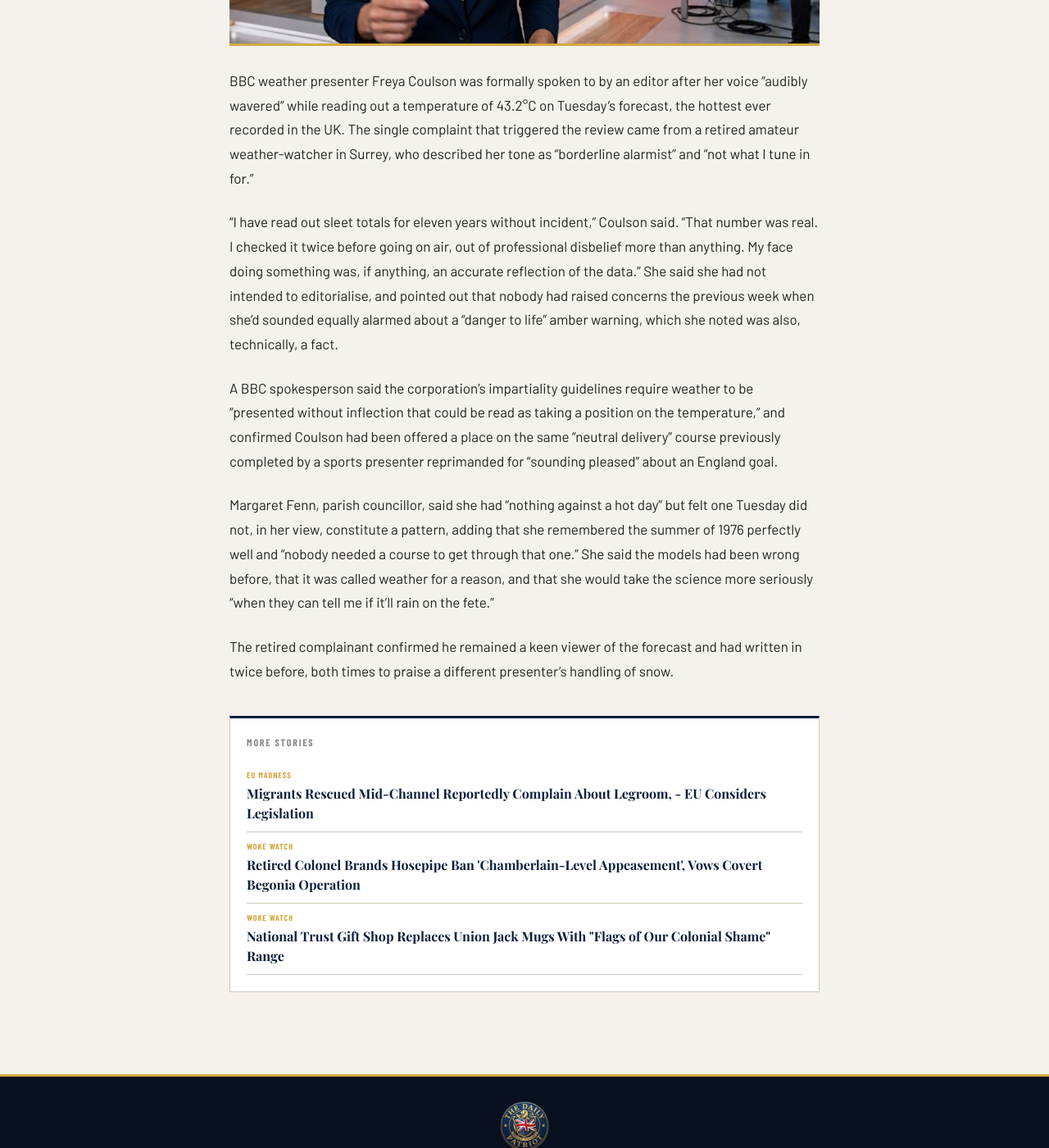
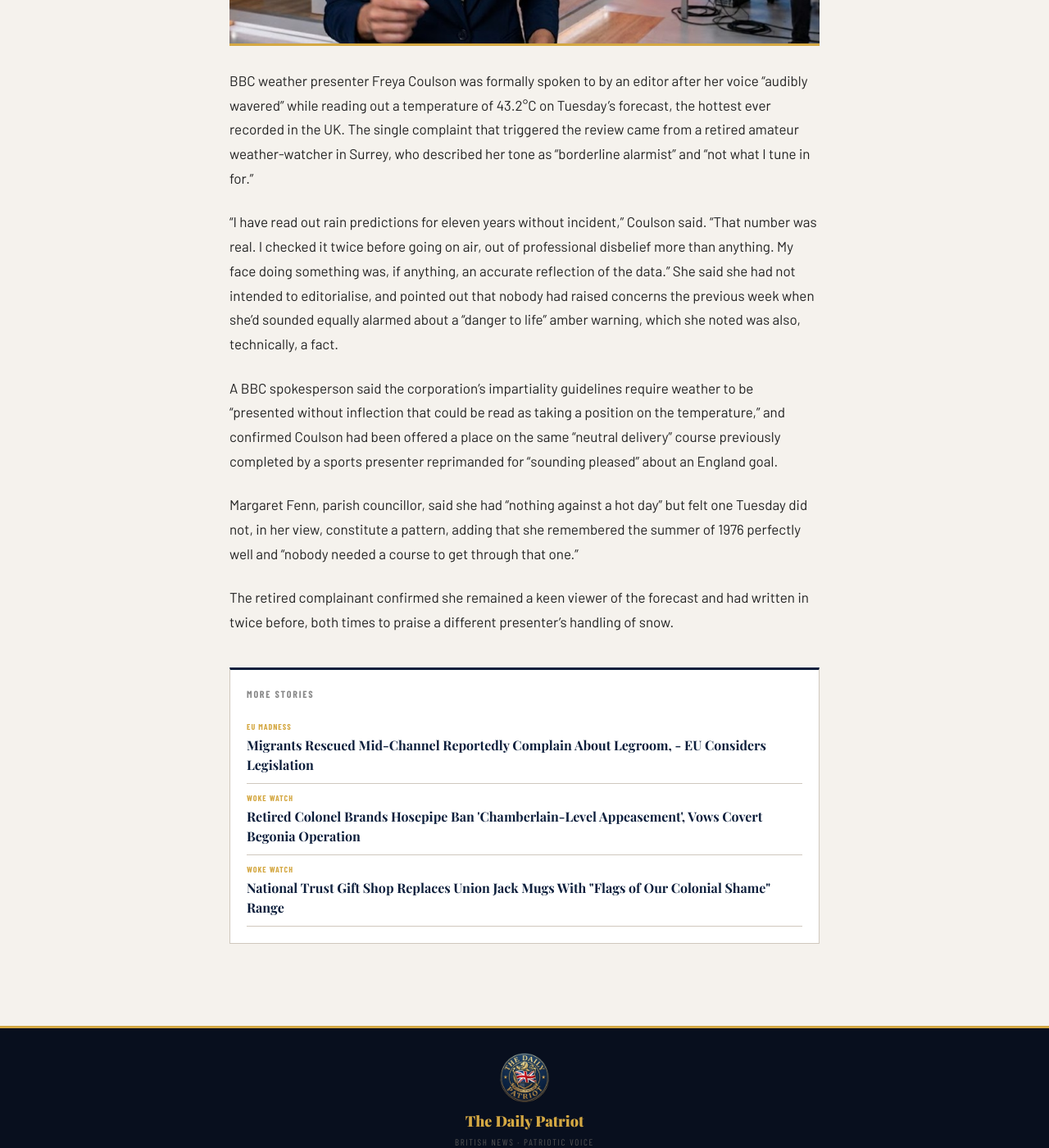
Before and after one commit to matt-palmer999/britishpatriots, a Jekyll site: the page built from _posts/2026-08-02-heatwave-presenter-neutrality.md, in a window 1280 px wide and 1400 px high, scrolled down 1059 px. Shown: the whole window at 82% size. Built offline with Jekyll 4.4.1, drawn with Linux system fonts in a browser that asks for light colours; some web fonts are replaced; some of the changed text lies outside the part shown.

Commit message:
Update 2026-08-02-heatwave-presenter-neutrality.md

```diff
--- a/_posts/2026-08-02-heatwave-presenter-neutrality.md
+++ b/_posts/2026-08-02-heatwave-presenter-neutrality.md
@@ -9,10 +9,10 @@ image: /assets/images/heatwave.jpg
 
 BBC weather presenter Freya Coulson was formally spoken to by an editor after her voice "audibly wavered" while reading out a temperature of 43.2°C on Tuesday's forecast, the hottest ever recorded in the UK. The single complaint that triggered the review came from a retired amateur weather-watcher in Surrey, who described her tone as "borderline alarmist" and "not what I tune in for."
 
-"I have read out sleet totals for eleven years without incident," Coulson said. "That number was real. I checked it twice before going on air, out of professional disbelief more than anything. My face doing something was, if anything, an accurate reflection of the data." She said she had not intended to editorialise, and pointed out that nobody had raised concerns the previous week when she'd sounded equally alarmed about a "danger to life" amber warning, which she noted was also, technically, a fact.
+"I have read out rain predictions for eleven years without incident," Coulson said. "That number was real. I checked it twice before going on air, out of professional disbelief more than anything. My face doing something was, if anything, an accurate reflection of the data." She said she had not intended to editorialise, and pointed out that nobody had raised concerns the previous week when she'd sounded equally alarmed about a "danger to life" amber warning, which she noted was also, technically, a fact.
 
 A BBC spokesperson said the corporation's impartiality guidelines require weather to be "presented without inflection that could be read as taking a position on the temperature," and confirmed Coulson had been offered a place on the same "neutral delivery" course previously completed by a sports presenter reprimanded for "sounding pleased" about an England goal.
 
-Margaret Fenn, parish councillor, said she had "nothing against a hot day" but felt one Tuesday did not, in her view, constitute a pattern, adding that she remembered the summer of 1976 perfectly well and "nobody needed a course to get through that one." She said the models had been wrong before, that it was called weather for a reason, and that she would take the science more seriously "when they can tell me if it'll rain on the fete."
+Margaret Fenn, parish councillor, said she had "nothing against a hot day" but felt one Tuesday did not, in her view, constitute a pattern, adding that she remembered the summer of 1976 perfectly well and "nobody needed a course to get through that one."
 
-The retired complainant confirmed he remained a keen viewer of the forecast and had written in twice before, both times to praise a different presenter's handling of snow.
+The retired complainant confirmed she remained a keen viewer of the forecast and had written in twice before, both times to praise a different presenter's handling of snow.
```
Also changed, not shown: other parts of _posts/2026-08-02-heatwave-presenter-neutrality.md (+1 -1 lines).
